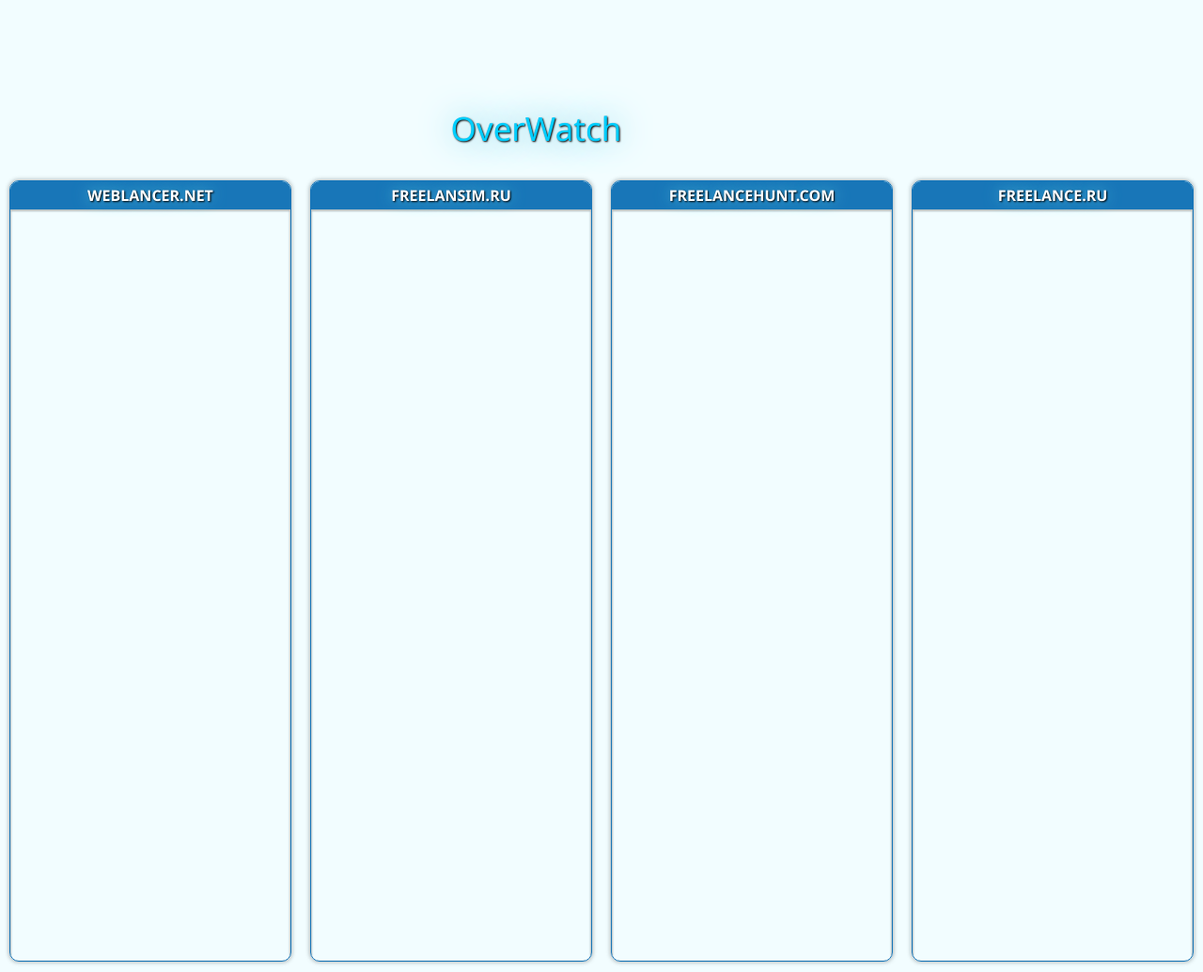
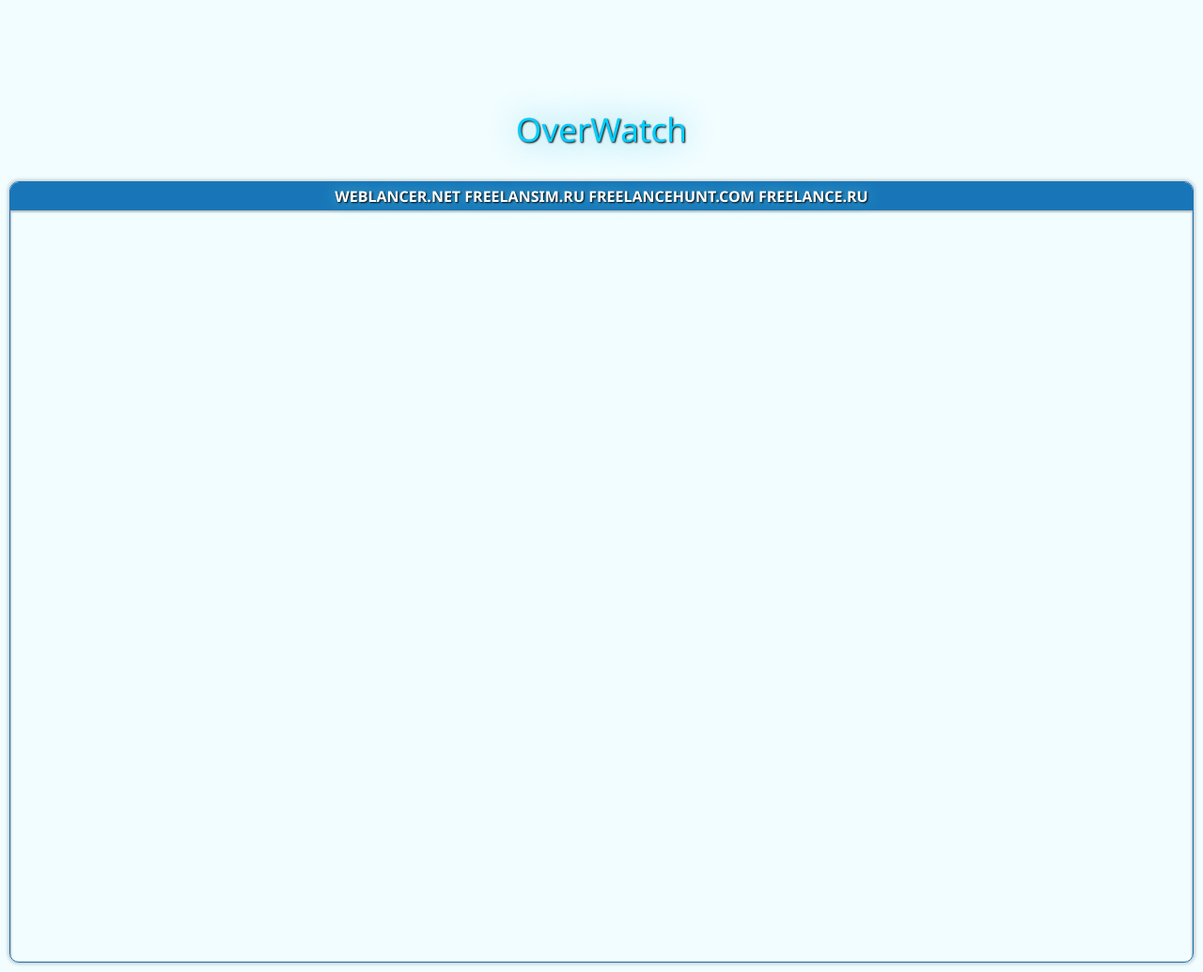
Before and after one commit to hustler2017/overwatch, a PHP site: page / in a window 1280 px wide. Shown: the whole page at 94% size. Run offline with PHP 8.4, Linux system fonts and the light colour scheme.

Commit message:
Версия с одной колонкой

```diff
--- a/index.php
+++ b/index.php
@@ -128,12 +128,16 @@
         }
 
         .logo{
-            display: inline-block;
+            display: block;
             background-image: url(favicon.png);
             background-repeat: no-repeat;
-            height: 130px;
-            width: 130px;
+            height: 93px;
+            width: 96px;
+            margin: 0 auto;
             background-position: center;
+            background-size: contain;
+            position: relative;
+            top: 16px;
         }
 
     </style>
@@ -146,47 +150,23 @@
     margin: 20px;
     color: #00ceff;
     text-shadow: 1px 1px 2px black, 0 0 1em #53bfd8; /* Параметры тени */
-">OverWatch <i class="logo"></i> </div>
+">
+    <i class="logo"></i>
+    OverWatch
+</div>
+
 <div class="cols">
-    <div class="weblancer">
+    <div class="all">
         <div class="head">
             <a target="_blank" href="https://www.weblancer.net/">
                 weblancer.net
             </a>
-        </div>
-        <div class="content">
-            <ul class="list">
-
-            </ul>
-        </div>
-    </div>
-    <div class="freelansim">
-        <div class="head">
             <a target="_blank" href="https://freelansim.ru/">
                 freelansim.ru
             </a>
-        </div>
-        <div class="content">
-            <ul class="list">
-
-            </ul>
-        </div>
-    </div>
-    <div class="freelancehunt">
-        <div class="head">
             <a target="_blank" href="https://freelancehunt.com/">
                 freelancehunt.com
             </a>
-        </div>
-        <div class="content">
-            <ul class="list">
-
-            </ul>
-        </div>
-    </div>
-
-    <div class="freelanceru">
-        <div class="head">
             <a target="_blank" href="https://freelance.ru/">
                 freelance.ru
             </a>
@@ -197,9 +177,7 @@
             </ul>
         </div>
     </div>
-
 </div>
-
 
 
 <!-- jQuery (necessary for Bootstrap's JavaScript plugins) -->
@@ -208,10 +186,10 @@
 <script src="js/bootstrap.js"></script>
 <script src="js/overwatch.js"></script>
 <script>
-    $('.weblancer > .content').overwatchWeblancer();
-    $('.freelansim > .content').overwatchFreelansim();
-    $('.freelanceru > .content').overwatchFreelanceru();
-    $('.freelancehunt > .content').overwatchFreelancehunt();
+    $('.all > .content').overwatchWeblancer();
+    $('.all > .content').overwatchFreelansim();
+    $('.all > .content').overwatchFreelanceru();
+    $('.all > .content').overwatchFreelancehunt();
 </script>
 </body>
 </html>
```
Also changed, not shown: js/overwatch.js (+27 -30 lines).
